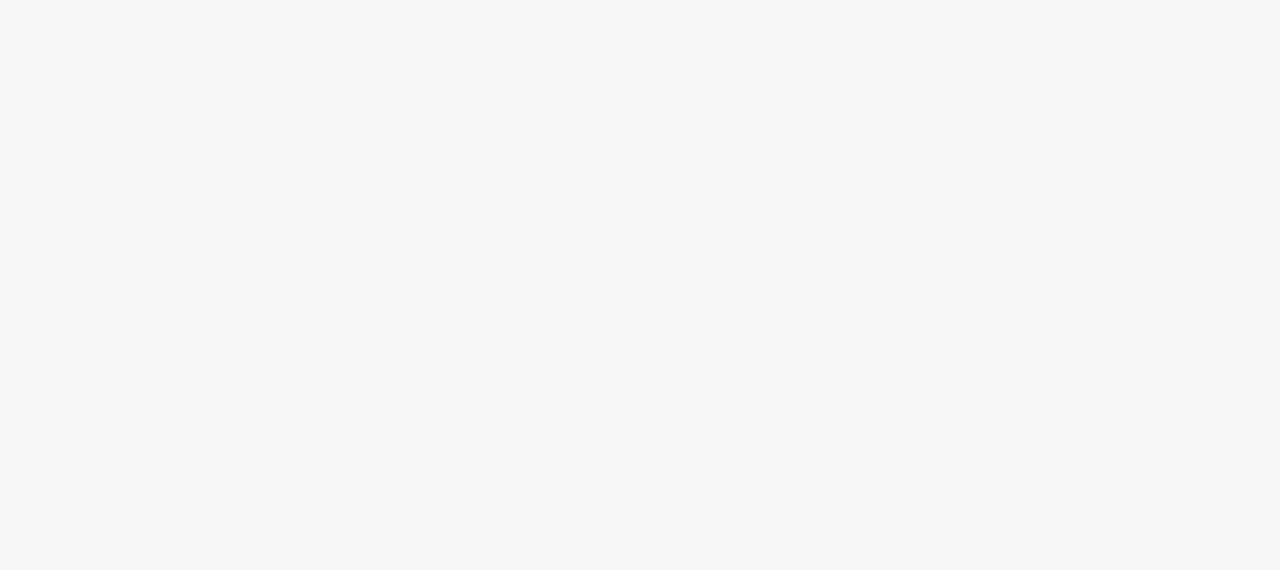
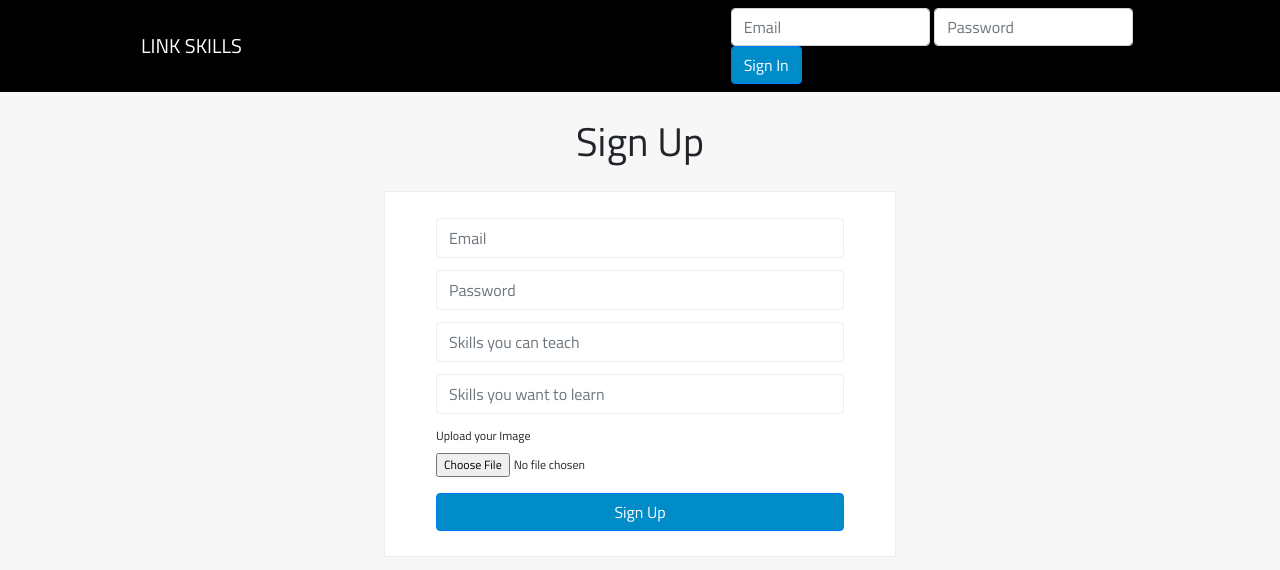
Before and after one commit to yousif83/frontend-trade-script, an Angular app: page /signup in a window 1280 px wide. Before the commit this address led to /. Shown: the top 570 px of the page. Built offline with nearby package versions, Linux system fonts and the light colour scheme.

Commit message:
finish signupPage

```diff
--- a/src/app/app.module.ts
+++ b/src/app/app.module.ts
@@ -16,7 +16,8 @@ import { SignupComponent } from './signup/signup.component'
 const appRoutes: Routes= [
   {path : 'matches', component : SuggestedMatchesComponent },
   {path : 'connections', component : ConnectionsComponent },
-  {path : 'lesson', component : MessageComponent }
+  {path : 'lesson', component : MessageComponent },
+  {path : 'signup', component : SignupComponent }
 ]
 @NgModule({
   declarations: [
--- a/src/app/httpRequests.service.ts
+++ b/src/app/httpRequests.service.ts
@@ -3,7 +3,7 @@ import {Http} from '@angular/http'
 
 @Injectable()
 export class HttpRequestsService {
-   signInId='59e6c0e46ab6a15693901b88'
+   signInId='59e6c0e46ab6a15693901b85'
   constructor(private http: Http) {}
 getUsers() {
   return this.http.get(`http://localhost:3000/suggestions/${this.signInId}`)
--- a/src/app/signup/signup.component.html
+++ b/src/app/signup/signup.component.html
@@ -1,3 +1,46 @@
-<p>
-  signup works!
-</p>
+
+  <nav class=" navbar navbar-toggleable-md navbar-light bg-faded">
+    <div class="container">
+      <button class="navbar-toggler navbar-toggler-right" type="button" data-toggle="collapse" data-target="#navbarNavDropdown" aria-controls="navbarNavDropdown" aria-expanded="false" aria-label="Toggle navigation">
+        <span class="navbar-toggler-icon"></span>
+      </button>
+      <a class="navbar-brand" >LINK SKILLS</a>
+      <ul class="navbar-nav mr-auto">
+      </ul>
+      <ul class="navbar-nav">
+
+        <form class="form-inline">
+     <div class="navSignin input-group">
+
+       <input type="text" class="form-control" placeholder="Email" aria-describedby="basic-addon1">
+     </div>
+     <div class="navSignin input-group">
+
+       <input type="text" class="form-control" placeholder="Password" aria-describedby="basic-addon1">
+     </div>
+     <div class="navSignin input-group">
+         <button type="button" class=" signupBtn button btn btn-primary" name="button">Sign In</button>
+     </div>
+   </form>
+      </ul>
+    </div>
+
+  </nav>
+       <h1 class="signupTitle" >Sign Up</h1>
+  <form class="signupForm">
+    <div class="fieldsContent">
+      <input class="form-control signupField" type="text" name="" value="" placeholder="Email">
+      <input class="form-control signupField" type="text" name="" value="" placeholder="Password">
+      <input class="form-control signupField" type="text" name="" value="" placeholder="Skills you can teach">
+      <input class="form-control signupField" type="text" name="" value="" placeholder="Skills you want to learn ">
+
+      <div class="form-group">
+   <label for="exampleInputFile">Upload your Image</label>
+   <input type="file" class="form-control-file" id="exampleInputFile" aria-describedby="fileHelp">
+
+ </div>
+
+      <button type="button" class=" signupBtn button btn btn-primary" name="button">Sign Up</button>
+    </div>
+
+  </form>
--- a/src/styles.css
+++ b/src/styles.css
@@ -189,3 +189,40 @@ main {
   color: #0077b5!important;
   border-bottom: 4px solid #0077b5;;
 }
+.signupField {
+  width: 100%;
+  height: 5vh;
+  float: left;
+  margin-bottom: 3%;
+  border: 1px solid #eee;
+
+
+}
+.signupForm {
+
+  background-color: white;
+  border: 1px solid #eee;
+  padding-top: 2%;
+  padding-bottom: 2%;
+  width: 40%;
+  margin: auto;
+  margin-top: 2%;
+  font-size: 0.75em;
+}
+.signupBtn {
+  width: 100%;
+  background-color: #008cc9!important;
+
+}
+
+.fieldsContent {
+  width: 80%;
+  margin: auto;
+}
+.signupTitle {
+  text-align: center;
+  margin-top: 2%;
+}
+.navSignin {
+  padding-left: 1%;
+}
```
